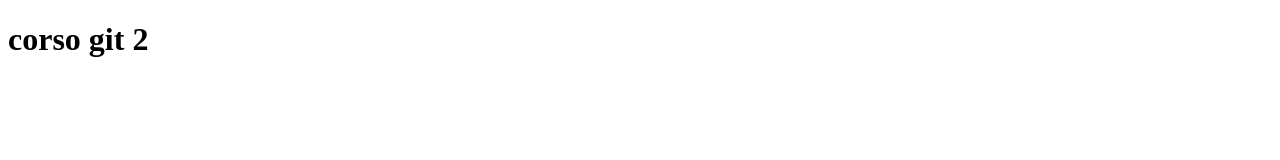
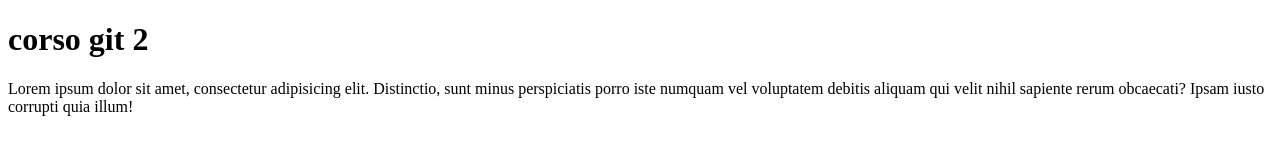
Before and after one commit to Lorenzodenny/corso-git, a plain HTML site: page index.html in a window 1280 px wide. Drawn offline with Linux system fonts and the light colour scheme.

Commit message:
aggiunto testo in index

```diff
--- a/index.html
+++ b/index.html
@@ -1,11 +1,16 @@
 <!DOCTYPE html>
 <html lang="en">
+
 <head>
     <meta charset="UTF-8">
     <meta name="viewport" content="width=device-width, initial-scale=1.0">
     <title>corso git</title>
 </head>
+
 <body>
     <h1>corso git 2</h1>
+    <p>Lorem ipsum dolor sit amet, consectetur adipisicing elit. Distinctio, sunt minus perspiciatis porro iste numquam
+        vel voluptatem debitis aliquam qui velit nihil sapiente rerum obcaecati? Ipsam iusto corrupti quia illum!</p>
 </body>
+
 </html>
```
